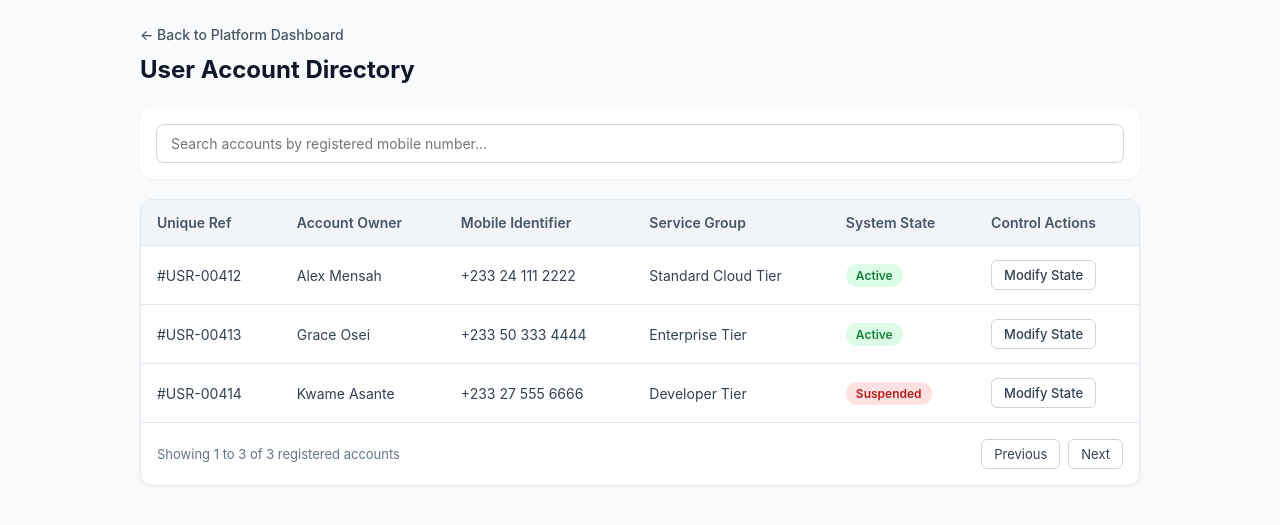
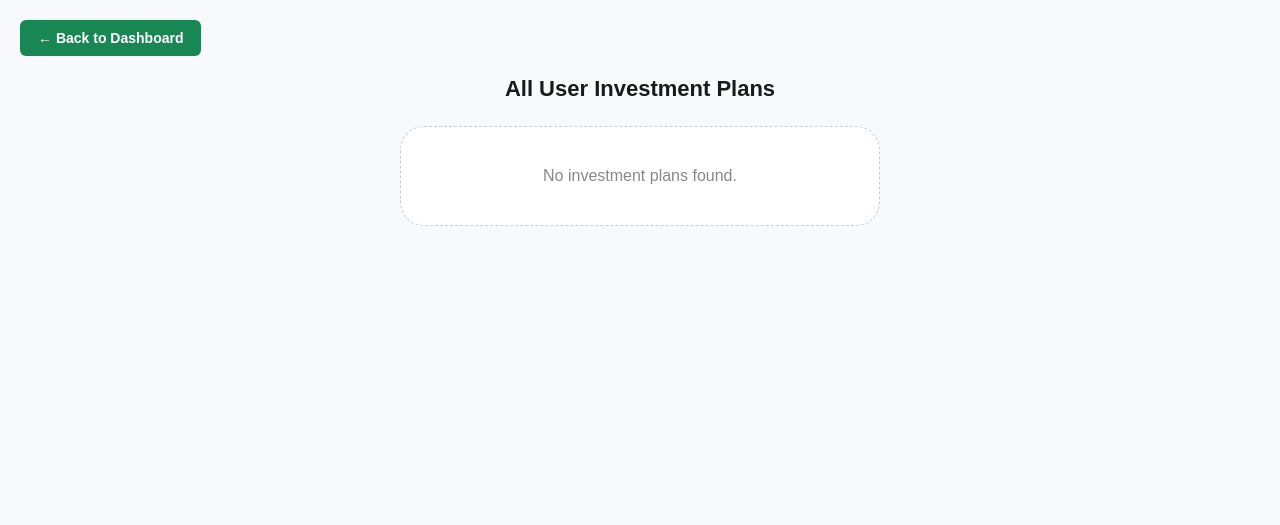
Before and after one commit to williamsdarkwa4-star/creston-app, a Flask app: template templates/admin/plans.html in a window 1280 px wide. Shown: the top 525 px of the page. Run offline with Flask 3, Linux system fonts and the light colour scheme; the template is opened without the code that fills it, so the values that code supplies are empty; some libraries are stand-ins or nearby versions.

Commit message:
Update admin plans page layout and styles

```diff
--- a/templates/admin/plans.html
+++ b/templates/admin/plans.html
@@ -3,284 +3,232 @@
 <head>
     <meta charset="UTF-8">
     <meta name="viewport" content="width=device-width, initial-scale=1.0">
-  <title>Admin Portal - User Directory</title>
+    <title>Admin - User Plans</title>
+
     <style>
-    /* Reset & Base Variables */
+        /* --- VISUAL RESET & BACKGROUND --- */
         * {
             margin: 0;
             padding: 0;
             box-sizing: border-box;
-      font-family: -apple-system, BlinkMacSystemFont, "Segoe UI", Roboto, sans-serif;
+            font-family: Arial, Helvetica, sans-serif;
         }
 
         body {
-      background-color: #f8fafc;
-      color: #1e293b;
-      padding: 24px;
+            background: #f7f9fc;
+            padding: 20px;
+            display: flex;
+            flex-direction: column;
+            align-items: center;
         }
 
-    .dashboard-wrapper {
-      max-width: 1000px;
-      margin: 0 auto;
+        h2 {
+            text-align: center;
+            margin-bottom: 24px;
+            color: #1a1a1a;
+            font-size: 22px;
+            font-weight: bold;
         }
 
-    /* Header & Back Utility Controls */
-    .header-section {
+        /* Container that locks components to a mobile layout look */
+        .table-container {
+            width: 100%;
+            max-width: 480px;
+        }
+
+        /* --- FLOATING APP CARD STYLING --- */
+        .investment-card {
+            background: #ffffff;
+            border-radius: 24px;
+            padding: 24px;
+            margin-bottom: 20px;
+            box-shadow: 0 8px 24px rgba(0, 0, 0, 0.04);
+            border: 1px solid #f1f3f5;
+        }
+
+        /* Card Branding Header Area */
+        .card-brand-row {
+            display: flex;
+            align-items: center;
             margin-bottom: 24px;
         }
 
-    .back-link {
-      display: inline-block;
-      text-decoration: none;
-      color: #475569;
-      font-size: 14px;
-      font-weight: 500;
-      margin-bottom: 12px;
+        /* Square badge holding the list index number */
+        .brand-icon-space {
+            background-color: #fff9f0;
+            color: #ff9f43;
+            width: 52px;
+            height: 52px;
+            border-radius: 16px;
+            display: flex;
+            align-items: center;
+            justify-content: center;
+            font-weight: bold;
+            font-size: 16px;
         }
 
-    .page-title {
-      font-size: 24px;
-      font-weight: 700;
-      color: #0f172a;
+        .brand-info-text {
+            padding-left: 16px;
         }
 
-    /* Filter & Search Bar Utility Container */
-    .utility-bar {
-      display: flex;
-      gap: 16px;
-      margin-bottom: 20px;
-      background-color: #ffffff;
-      padding: 16px;
-      border-radius: 12px;
-      box-shadow: 0 1px 3px rgba(0, 0, 0, 0.05);
+        .brand-info-text h3 {
+            font-size: 16px;
+            font-weight: bold;
+            color: #6c757d;
+            text-transform: uppercase;
+            letter-spacing: 0.5px;
+            margin-bottom: 2px;
         }
 
-    .search-input {
-      flex: 1;
-      padding: 10px 14px;
-      font-size: 14px;
-      border: 1px solid #cbd5e1;
-      border-radius: 8px;
-      outline: none;
+        .brand-plan-price {
+            font-size: 20px;
+            font-weight: bold;
+            color: #111111;
         }
 
-    .search-input:focus {
-      border-color: #2563eb;
+        /* --- THREE-COLUMN METRIC SYSTEM LAYER --- */
+        .card-specs-matrix {
+            display: grid;
+            grid-template-columns: repeat(3, 1fr);
+            gap: 12px;
+            margin-bottom: 24px;
         }
 
-    /* Data Table Layer Container */
-    .table-container {
-      background-color: #ffffff;
-      border-radius: 12px;
-      border: 1px solid #e2e8f0;
-      overflow-x: auto;
-      box-shadow: 0 1px 3px rgba(0, 0, 0, 0.05);
+        .matrix-box {
+            background-color: #f8f9fa;
+            border-radius: 10px;
+            padding: 10px 4px;
+            display: flex;
+            flex-direction: column;
+            align-items: center;
+            text-align: center;
         }
 
-    table {
+        .matrix-label {
+            font-size: 10px;
+            font-weight: bold;
+            color: #adb5bd;
+            margin-bottom: 4px;
+            text-transform: uppercase;
+            letter-spacing: 0.3px;
+        }
+
+        .matrix-value {
+            font-size: 12px;
+            font-weight: bold;
+            color: #212529;
+        }
+
+        /* --- STARK BLACK APP ACTION BUTTON --- */
+        .card-action-trigger {
             width: 100%;
-      border-collapse: collapse;
-      text-align: left;
+        }
+
+        .card-action-trigger button {
+            width: 100%;
+            background-color: #111111;
+            color: #ffffff;
+            border: none;
+            padding: 16px;
+            border-radius: 14px;
+            font-size: 15px;
+            font-weight: bold;
+            letter-spacing: 1px;
+            cursor: pointer;
+            box-shadow: 0 4px 12px rgba(0, 0, 0, 0.15);
+            transition: background-color 0.2s;
+        }
+
+        .card-action-trigger button:hover {
+            background-color: #262626;
+        }
+
+        /* --- UTILITY & FALLBACK COMPONENTS --- */
+        .back-btn {
+            align-self: flex-start;
+            display: inline-block;
+            margin-bottom: 20px;
+            text-decoration: none;
+            background: #198754;
+            color: white;
+            padding: 10px 18px;
+            border-radius: 6px;
+            font-weight: bold;
             font-size: 14px;
         }
 
-    th {
-      background-color: #f1f5f9;
-      color: #475569;
-      font-weight: 600;
-      padding: 14px 16px;
-      border-bottom: 1px solid #e2e8f0;
-    }
-
-    td {
-      padding: 14px 16px;
-      border-bottom: 1px solid #e2e8f0;
-      color: #334155;
-      vertical-align: middle;
-    }
-
-    tr:last-child td {
-      border-bottom: none;
-    }
-
-    tr:hover td {
-      background-color: #f8fafc;
-    }
-
-    /* Interactive Status Badges */
-    .status-badge {
-      display: inline-block;
-      padding: 4px 10px;
-      border-radius: 9999px;
-      font-size: 12px;
-      font-weight: 600;
-      text-transform: capitalize;
-    }
-
-    .status-active {
-      background-color: #dcfce7;
-      color: #15803d;
-    }
-
-    .status-suspended {
-      background-color: #fee2e2;
-      color: #b91c1c;
-    }
-
-    /* Core Action Controls */
-    .action-btn {
+        .no-data {
+            text-align: center;
+            padding: 40px 20px;
             background-color: #ffffff;
-      border: 1px solid #cbd5e1;
-      color: #334155;
-      padding: 6px 12px;
-      border-radius: 6px;
-      font-size: 13px;
-      font-weight: 500;
-      cursor: pointer;
-      transition: all 0.2s;
-    }
-
-    .action-btn:hover {
-      background-color: #f1f5f9;
-      border-color: #94a3b8;
-    }
-
-    /* Standard Pagination Pagination Elements footer */
-    .pagination-bar {
-      display: flex;
-      justify-content: space-between;
-      align-items: center;
-      padding: 16px;
-      background-color: #ffffff;
-      border-top: 1px solid #e2e8f0;
-    }
-
-    .pagination-info {
-      font-size: 13px;
-      color: #64748b;
-    }
-
-    .pagination-controls {
-      display: flex;
-      gap: 8px;
-    }
-
-    .page-link {
-      display: inline-block;
-      padding: 6px 12px;
-      border: 1px solid #cbd5e1;
-      border-radius: 6px;
-      text-decoration: none;
-      color: #334155;
-      font-size: 13px;
-      background-color: #ffffff;
-    }
-
-    .page-link:hover {
-      background-color: #f1f5f9;
+            border-radius: 24px;
+            color: #888888;
+            font-size: 16px;
+            border: 1px dashed #cccccc;
         }
     </style>
 </head>
+
 <body>
 
-  <div class="dashboard-wrapper">
+<a href="{{ url_for('admin_dashboard') }}" class="back-btn">
+← Back to Dashboard
+</a>
 
-    <!-- Breadcrumb Shell Section -->
-    <div class="header-section">
-      <a href="#" class="back-link">&larr; Back to Platform Dashboard</a>
-      <h1 class="page-title">User Account Directory</h1>
+<h2>All User Investment Plans</h2>
+
+<div class="table-container">
+
+{% if plans %}
+
+    {% for plan in plans %}
+    <!-- Replicated Card View Component Structure -->
+    <div class="investment-card">
+
+        <!-- Header Info Row with User Nickname Context -->
+        <div class="card-brand-row">
+            <div class="brand-icon-space">
+                <span>#{{ loop.index }}</span>
             </div>
-
-    <!-- Administrative Search Logic Tools -->
-    <div class="utility-bar">
-      <input type="text" class="search-input" id="directorySearch" placeholder="Search accounts by registered mobile number..." onkeyup="handleFilterSearch()">
-    </div>
-
-    <!-- Data Layout Grid Container Block -->
-    <div class="table-container">
-      <table>
-        <thead>
-          <tr>
-            <th>Unique Ref</th>
-            <th>Account Owner</th>
-            <th>Mobile Identifier</th>
-            <th>Service Group</th>
-            <th>System State</th>
-            <th>Control Actions</th>
-          </tr>
-        </thead>
-        <tbody id="directoryTableBody">
-          <!-- Static System Records Examples -->
-          <tr>
-            <td>#USR-00412</td>
-            <td>Alex Mensah</td>
-            <td>+233 24 111 2222</td>
-            <td>Standard Cloud Tier</td>
-            <td><span class="status-badge status-active">Active</span></td>
-            <td><button class="action-btn" onclick="toggleStatus(this)">Modify State</button></td>
-          </tr>
-          <tr>
-            <td>#USR-00413</td>
-            <td>Grace Osei</td>
-            <td>+233 50 333 4444</td>
-            <td>Enterprise Tier</td>
-            <td><span class="status-badge status-active">Active</span></td>
-            <td><button class="action-btn" onclick="toggleStatus(this)">Modify State</button></td>
-          </tr>
-          <tr>
-            <td>#USR-00414</td>
-            <td>Kwame Asante</td>
-            <td>+233 27 555 6666</td>
-            <td>Developer Tier</td>
-            <td><span class="status-badge status-suspended">Suspended</span></td>
-            <td><button class="action-btn" onclick="toggleStatus(this)">Modify State</button></td>
-          </tr>
-        </tbody>
-      </table>
-
-      <!-- Client Side Pagination Layout Element -->
-      <div class="pagination-bar">
-        <div class="pagination-info">Showing 1 to 3 of 3 registered accounts</div>
-        <div class="pagination-controls">
-          <a href="#" class="page-link">Previous</a>
-          <a href="#" class="page-link">Next</a>
-        </div>
+            <div class="brand-info-text">
+                <h3>{{ plan.plan_name }} ({{ plan.nickname }})</h3>
+                <div class="brand-plan-price">GHS {{ plan.purchase_price }}</div>
             </div>
         </div>
 
+        <!-- Replicated 3-Box Layout Specification Row Matrix -->
+        <div class="card-specs-matrix">
+            <div class="matrix-box">
+                <span class="matrix-label">DAILY</span>
+                <span class="matrix-value">GHS {{ plan.daily_yield }}</span>
+            </div>
+            <div class="matrix-box">
+                <span class="matrix-label">PHONE</span>
+                <span class="matrix-value" style="font-size: 10px;">{{ plan.phone_number }}</span>
+            </div>
+            <div class="matrix-box">
+                <span class="matrix-label">PURCHASED</span>
+                <span class="matrix-value" style="font-size: 10px;">{{ plan.date_activated }}</span>
+            </div>
         </div>
 
-  <script>
-    // Simple client-side text parsing lookup routine
-    function handleFilterSearch() {
-      const value = document.getElementById('directorySearch').value.toLowerCase();
-      const rows = document.querySelectorAll('#directoryTableBody tr');
+        <!-- Solid Dark Selection Action Element -->
+        <div class="card-action-trigger">
+            <button type="button">INVEST NOW</button>
+        </div>
 
-      rows.forEach(row => {
-        // Targets cell 2 specifically representing the Mobile identifier column context
-        const cellText = row.getElementsByTagName('td')[2].textContent.toLowerCase();
-        if (cellText.includes(value)) {
-          row.style.display = "";
-        } else {
-          row.style.display = "none";
-        }
-      });
-    }
+    </div>
+    {% endfor %}
 
-    // Toggle styling layout state cleanly
-    function toggleStatus(buttonElement) {
-      const row = buttonElement.closest('tr');
-      const badge = row.querySelector('.status-badge');
+{% else %}
 
-      if (badge.classList.contains('status-active')) {
-        badge.className = 'status-badge status-suspended';
-        badge.textContent = 'Suspended';
-      } else {
-        badge.className = 'status-badge status-active';
-        badge.textContent = 'Active';
-      }
-    }
-  </script>
+<div class="no-data">
+No investment plans found.
+</div>
+
+{% endif %}
+
+</div>
 
 </body>
 </html>
```
Lines whose indentation alone changed are shown as unchanged.
